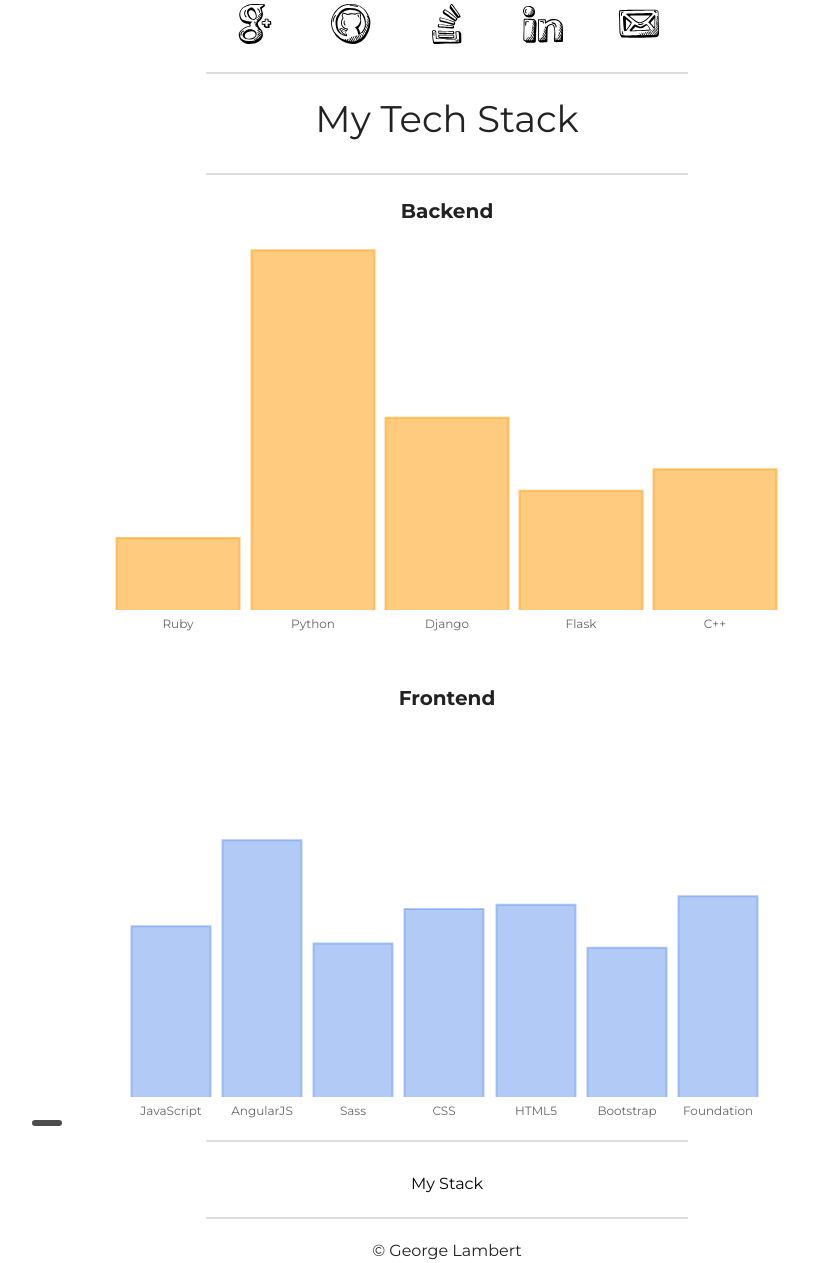
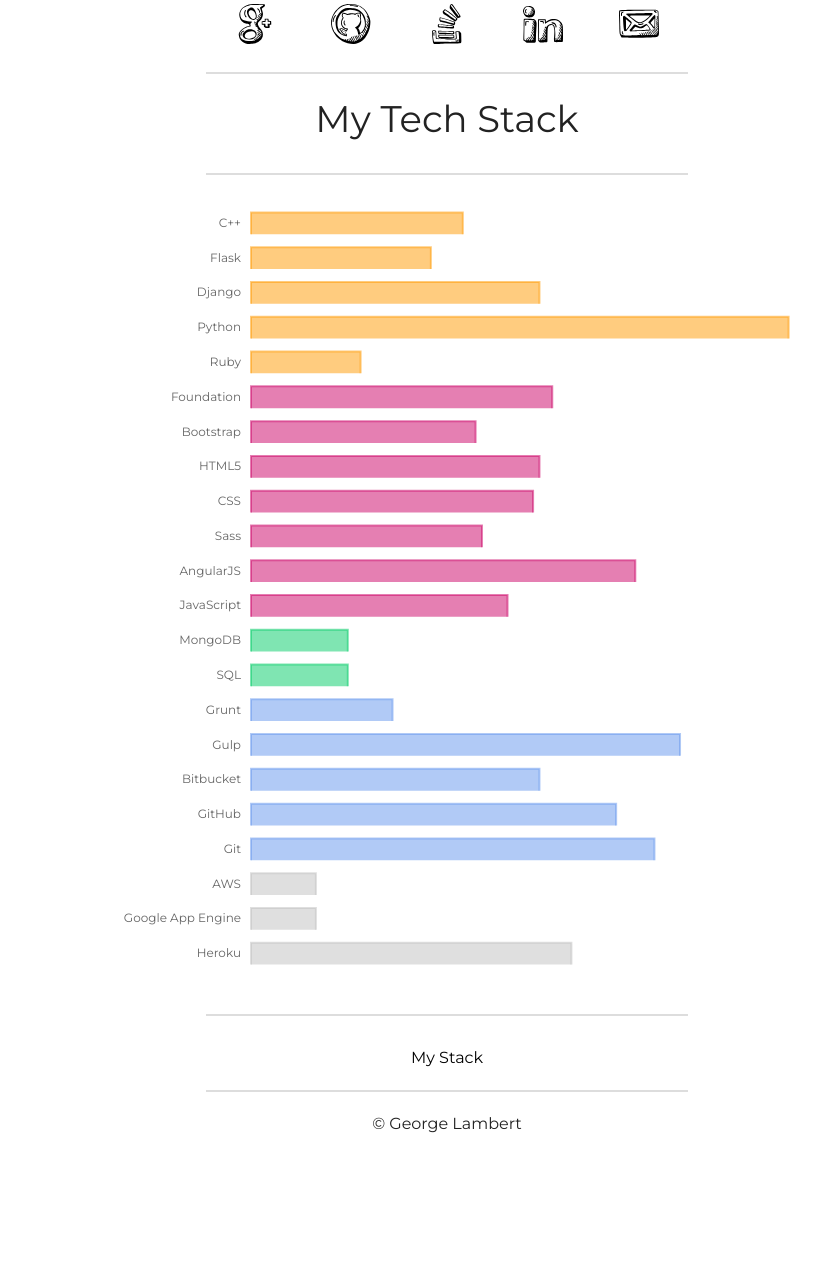
Before and after one commit to gtlambert/my_blog, a Django app: template templates/tech-stack.html in a window 1280 px wide. Shown: the part 229-1492 px from the top of the page, without its empty margins (193-1014 px from the left). After the commit the page ends 1362 px from the top, so only its background shows below. Run offline with Django 3.2, Linux system fonts and the light colour scheme; the template is opened without the code that fills it, so the values that code supplies are empty; parts of the project's set-up code (start-up, migrations or seed data) failed here and were passed over.

Commit message:
tech stack complete

```diff
--- a/static/css/main.css
+++ b/static/css/main.css
@@ -153,12 +153,12 @@
   margin: 0px auto;
   display: block;
   width: 700px;
-  height: 400px; }
+  height: 800px; }
 
 #chartjs-tooltip {
-  opacity: 1;
+  opacity: 0;
   position: absolute;
-  background: rgba(0, 0, 0, 0.7);
+  background: rgba(0, 0, 0, 0.8);
   color: white;
   padding: 3px 15px;
   border-radius: 12px;
@@ -166,7 +166,8 @@
   transition: all .1s ease;
   pointer-events: none;
   -webkit-transform: translate(-50%, 0);
-  transform: translate(-50%, 0); }
+  transform: translate(-50%, 0);
+  max-width: 300px; }
   #chartjs-tooltip h4 {
     color: white; }
 
--- a/static/js/app.js
+++ b/static/js/app.js
@@ -159,8 +159,13 @@
     onAnimationComplete: function(){}
 }
 
-var backendData = {
-    labels: [ "Ruby", "Python", "Django", "Flask", "C++"],
+var data = {
+    labels: ['Heroku', '            Google App Engine', 'AWS',
+             'Git', 'GitHub', 'Bitbucket', 'Gulp', 'Grunt',
+             'SQL', 'MongoDB',
+
+             'JavaScript', 'AngularJS', 'Sass', 'CSS', 'HTML5', 'Bootstrap', 'Foundation',
+             'Ruby', "Python", "Django", "Flask", "C++"],
     datasets: [
         {
             label: "Backend",
@@ -168,27 +173,22 @@
             strokeColor: "rgba(255,153,0,0.5)",
             highlightFill: "rgba(255,153,0,0.8)",
             highlightStroke: "rgba(255,153,0,0.8)",
-            data: [17, 84, 45, 28, 33]
+            data: [50, 10, 10,
+            63, 57, 45, 67, 22,
+                   15, 15,
+
+                   40, 60, 36, 44, 45, 35, 47,
+                   17, 84, 45, 28, 33]
         }
     ]
 };
 
-var frontendData = {
-	labels: ['JavaScript', 'AngularJS', 'Sass', 'CSS', 'HTML5', 'Bootstrap', 'Foundation'],
-	datasets: [
-		{
-			label: "Frontend",
-			fillColor: "rgba(100,149,237,0.5)",
-			strokeColor: "rgba(100,149,237,0.5)",
-			highlightFill: "rgba(100,149,237,0.8)",
-			highlightStroke: "rgba(100,149,237,0.8)",
-			data: [40, 60, 36, 44, 45, 35, 47]
-		}
-	]
-}
+Chart.defaults.global.pointHitDetectionRadius = 5;
+    Chart.defaults.global.customTooltips = function(tooltip) {
+        console.log('in the tooltip function');
 
-Chart.defaults.global.pointHitDetectionRadius = 1;
-    Chart.defaults.global.customTooltips = function(tooltip) {
+        if (tooltip.value === null)
+            throw ''
 
         var tooltipEl = $('#chartjs-tooltip');
 
@@ -202,72 +202,91 @@
         tooltipEl.removeClass('above below');
         tooltipEl.addClass(tooltip.yAlign);
 
-
-
         console.log('the tooltip is');
         console.log(tooltip);
         console.log('the tooltip text is');
         console.log(tooltip.text);
-        if (tooltip.text.startsWith('Python')) {
-        	console.log('starts with python');
+        if (tooltip.text.replace(/ /g,'').startsWith('Python')) {
         	content = '<h4 class="text-center">Python</h4><br>' +
         			  '<p><strong>Maths:</strong> NumPy, Pandas, SciPy, matplotlib<br>' +
         			  '<strong>Scraping:</strong> lxml, Scrapy, BeautifulSoup, XPath, PyQuery<br>' +
         			  '<strong>Testing</strong>: Selenium, PhantomJS<br>' +
         			  '<strong>Web Frameworks:</strong> Django, Flask<br>' +
         			  '<strong>Stack Overflow:</strong> Silver badge holder';
-        } else if (tooltip.text.startsWith('Ruby')) {
-        	console.log('starts with Ruby');
+        } else if (tooltip.text.replace(/ /g,'').startsWith('Ruby')) {
         	content = '<h4 class="text-center">Ruby</h4><br>' +
         			  '<p>I just know the basics!</p>';
-        } else if (tooltip.text.startsWith('Django')) {
-        	console.log('starts with Django');
+        } else if (tooltip.text.replace(/ /g,'').startsWith('Django')) {
         	content = '<h4 class="text-center">Django</h4><br>' +
         			  '<p>Over a year of industry experience</p>';
-        } else if (tooltip.text.startsWith('Flask')) {
-        	console.log('starts with Flask');
+        } else if (tooltip.text.replace(/ /g,'').startsWith('Flask')) {
         	content = '<h4 class="text-center">Flask</h4><br>' +
-        		      '<p>Spent about 3 months learning Flask on<br>' +
+        		      '<p>Spent about 3 months learning Flask on ' +
         			  'the way to learning Django</p>';
-        } else if (tooltip.text.startsWith('C++')) {
-        	console.log('starts with C++');
+        } else if (tooltip.text.replace(/ /g,'').startsWith('C++')) {
         	content = '<h4 class="text-center">C++</h4><br>' +
-        			  '<p>A year of intensive use while studying<br>' +
+        			  '<p>A year of intensive use while studying ' +
         			  'for an MSc at Imperial</p>';
-        } else if (tooltip.text.startsWith('AngularJS')) {
-        	console.log('starts with AngularJS');
+        } else if (tooltip.text.replace(/ /g,'').startsWith('AngularJS')) {
         	content = '<h4 class="text-center">AngularJS</h4><br>' +
         			   '<p>6 months of industry use.<br>' +
-        			   '<strong>Plugins:</strong> ui-grid, text angular,<br>' +
+        			   '<strong>Plugins:</strong> ui-grid, text angular, ' +
         			   'Angular file uploader, ui-select, anguautocomplete-alt</p>';
-        } else if (tooltip.text.startsWith('JavaScript')) {
-        	console.log('starts with JavaScript');
+        } else if (tooltip.text.replace(/ /g,'').startsWith('JavaScript')) {
         	content = '<h4 class="text-center">JavaScript</h4><br>' +
         			  '<p>A year of experience.<br>' +
         			  '<strong>Frameworks:</strong> JQuery, AngularJS<br>' +
-        			  '<strong>Plugins:</strong> Chart.js, JQuery layout, ui-grid,<br>'+
+        			  '<strong>Plugins:</strong> Chart.js, JQuery layout, ui-grid, '+
         			  'ui-select, Text Angular, anguautocomplete-alt</p>';
-        } else if (tooltip.text.startsWith('Sass')) {
-        	console.log('starts with Sass');
+        } else if (tooltip.text.replace(/ /g,'').startsWith('Sass')) {
         	content = '<h4 class="text-center">Sass</h4><br>' +
-        			  '<p>I use this to speed up my styling,<br>' +
+        			  '<p>I use this to speed up my styling, ' +
         			  'but this isn\'t where I focus my time.</p>';
-        } else if (tooltip.text.startsWith('HTML')) {
-        	console.log('starts with html');
+        } else if (tooltip.text.replace(/ /g,'').startsWith('HTML')) {
         	content = '<h4 class="text-center">HTML5</h4><br>' +
         			  '<p>18 months of regular use</p>';
-        } else if (tooltip.text.startsWith('CSS')) {
-        	console.log('starts with CSS');
+        } else if (tooltip.text.replace(/ /g,'').startsWith('CSS')) {
         	content = '<h4 class="text-center">CSS</h4><br>' +
         	          '<p>Getting better every day!</p>';
-        } else if (tooltip.text.startsWith('Bootstrap')) {
-        	console.log('starts with Bootstrap');
+        } else if (tooltip.text.replace(/ /g,'').startsWith('Bootstrap')) {
         	content = '<h4 class="text-center">Bootstrap</h4><br>' +
         			  '<p>I enjoy using Bootstrap, but lack experience</p>';
-        } else if (tooltip.text.startsWith('Foundation')) {
-        	console.log('starts with Foundation');
+        } else if (tooltip.text.replace(/ /g,'').startsWith('Foundation')) {
         	content = '<h4 class="text-center">Foundation</h4><br>' +
         			  '<p>My styling framework of choice</p>';
+        } else if (tooltip.text.replace(/ /g,'').startsWith('AWS')) {
+            content = '<h4 class="text-center">AWS</h4><br>' +
+                       '<p>I know the basics</p>';
+        } else if (tooltip.text.replace(/ /g,'').startsWith('Google')) {
+            content = '<h4 class="text-center">Google App Engine</h4><br>' +
+                      '<p>Haven\'t got too much past "Hello World" ' +
+                      'apps in Django and Flask</p>';
+        } else if (tooltip.text.replace(/ /g,'').startsWith('Heroku')) {
+            content = '<h4 class="text-center">Heroku</h4><br>' +
+                      '<p>My go to PaaS provider. I\'ve used ' +
+                      'Heroku for multiple work and personal Django ' +
+                      'and Flask projects for over a year</p>'
+        } else if (tooltip.text.replace(/ /g,'').startsWith('GitH')) {
+            content = '<h4 class="text-center">GitHub</h4><br>' +
+                      '<p>My go to repository hosting service for both work and personal projects</p>';
+        } else if (tooltip.text.replace(/ /g,'').startsWith('Git')) {
+            content = '<h4 class="text-center">Git</h4><br>' +
+                      '<p>100% confident using Git as my VCS.</p>'
+        } else if (tooltip.text.replace(/ /g,'').startsWith('Bitbucket')) {
+            content = '<h4 class="text-center">Bitbucket</h4><br>' +
+                      '<p>The repository hosting service I use if I need something free and private!</p>';
+        } else if (tooltip.text.replace(/ /g,'').startsWith('Gulp')) {
+            content = '<h4 class="text-center">Gulp</h4><br>' +
+                      '<p>My go to task runner.</p>';
+        } else if (tooltip.text.replace(/ /g,'').startsWith('Grunt')) {
+            content = '<h4 class="text-center">Grunt</h4><br>' +
+                      '<p>Not my first choice task runner, but I use it in projects set up by Grunters</p>';
+        } else if (tooltip.text.replace(/ /g,'').startsWith('SQL')) {
+            content = '<h4 class="text-center">SQL</h4><br>' +
+                      '<p>I know the CRUD and querying basics, but usually use a Python hook - either Django or Flask with PostgreSQL</p>';
+        } else if (tooltip.text.replace(/ /g,'').startsWith('MongoDB')) {
+            content = '<h4 class="text-center">MongoDB</h4><br>' +
+                      '<p>I know the CRUD and querying basics, but usually use a Python hook - either Django or Flask with PostgreSQL</p>'
         }
 
         var innerHtml = '<div>' + content + '</div>';
@@ -284,9 +303,36 @@
     };
 
 $(document).ready(function() {
-	var backend = document.getElementById("backend").getContext("2d");
-	var backendChart = new Chart(backend).Bar(backendData, options);
+	var graph = document.getElementById("graph").getContext("2d");
+	var graphChart = new Chart(graph).HorizontalBar(data, options);
+    for (var idx = 0; idx < graphChart.datasets[0].bars.length; idx++) {
 
-	var frontend = document.getElementById("frontend").getContext("2d");
-	var frontendChart = new Chart(frontend).Bar(frontendData, options);
+        if (idx <= data.labels.indexOf('AWS')) {
+            graphChart.datasets[0].bars[idx].fillColor = "rgba(192,192,192,0.5)";
+            graphChart.datasets[0].bars[idx].strokeColor = "rgba(192,192,192,0.5)";
+            graphChart.datasets[0].bars[idx].highlightFill = "rgba(192,192,192,0.8)";
+            graphChart.datasets[0].bars[idx].highlightStroke = "rgba(192,192,192,0.8)";
+        } else if (idx <= data.labels.indexOf('Grunt')) {
+            graphChart.datasets[0].bars[idx].fillColor = "rgba(100,149,237,0.5)";
+            graphChart.datasets[0].bars[idx].strokeColor = "rgba(100,149,237,0.5)";
+            graphChart.datasets[0].bars[idx].highlightFill = "rgba(100,149,237,0.8)";
+            graphChart.datasets[0].bars[idx].highlightStroke = "rgba(100,149,237,0.8)";
+        } else if (idx <= data.labels.indexOf('MongoDB')) {
+            graphChart.datasets[0].bars[idx].fillColor = "rgba(0,204,102,0.5)";
+            graphChart.datasets[0].bars[idx].strokeColor = "rgba(0,204,102,0.5)";
+            graphChart.datasets[0].bars[idx].highlightFill = "rgba(0,204,102,0.8)";
+            graphChart.datasets[0].bars[idx].highlightStroke = "rgba(0,204,102,0.8)";
+        } else if (idx <= data.labels.indexOf('Foundation')) {
+            graphChart.datasets[0].bars[idx].fillColor = "rgba(204,0,102,0.5)";
+            graphChart.datasets[0].bars[idx].strokeColor = "rgba(204,0,102,0.5)";
+            graphChart.datasets[0].bars[idx].highlightFill = "rgba(204,0,102,0.8)";
+            graphChart.datasets[0].bars[idx].highlightStroke = "rgba(204,0,102,0.8)";
+        } else if (idx <= data.labels.indexOf('C++')) {
+            graphChart.datasets[0].bars[idx].fillColor = "rgba(255,153,0,0.5)";
+            graphChart.datasets[0].bars[idx].strokeColor = "rgba(255,153,0,0.5)";
+            graphChart.datasets[0].bars[idx].highlightFill = "rgba(255,153,0,0.8)";
+            graphChart.datasets[0].bars[idx].highlightStroke = "rgba(255,153,0,0.8)";
+        }
+    }
+    graphChart.update();
 });
--- a/static/scss/_content.scss
+++ b/static/scss/_content.scss
@@ -238,13 +238,13 @@
 	margin: 0px auto;
 	display: block;
 	width: 700px;
-	height: 400px;
+	height: 800px;
 }
 
 #chartjs-tooltip {
-        opacity: 1;
+        opacity: 0;
         position: absolute;
-        background: rgba(0, 0, 0, .7);
+        background: rgba(0, 0, 0, .9);
         color: white;
         padding: 3px 15px;
         border-radius: 12px;
@@ -253,6 +253,7 @@
         pointer-events: none;
         -webkit-transform: translate(-50%, 0);
         transform: translate(-50%, 0);
+        max-width: 300px;
 
         h4 {
         	color: white;
--- a/templates/tech-stack.html
+++ b/templates/tech-stack.html
@@ -11,21 +11,7 @@
 
 {% block main-content %}
 	<div class="row">
-		<h2 class="text-center">Backend</h2>
-		<canvas class="graph" id="backend"></canvas>
+		<canvas class="graph" id="graph"></canvas>
 	</div>
-	<br>
-	<br>
-
-	<div class="row">
-		<h2 class="text-center">Frontend</h2>
-		<canvas class="graph" id="frontend"></canvas>
-	</div>
-	<!-- <div class="row">
-		<h2>Dev Tools</h2>
-	</div>
-	<div class="row">
-		<h2>Deployment</h2>
-	</div> -->
 	<div id="chartjs-tooltip"></div>
 {% endblock main-content %}
```
Also changed, not shown: static/bower_components/Chart.HorizontalBar.js/Chart.HorizontalBar.js, 1 other file.
